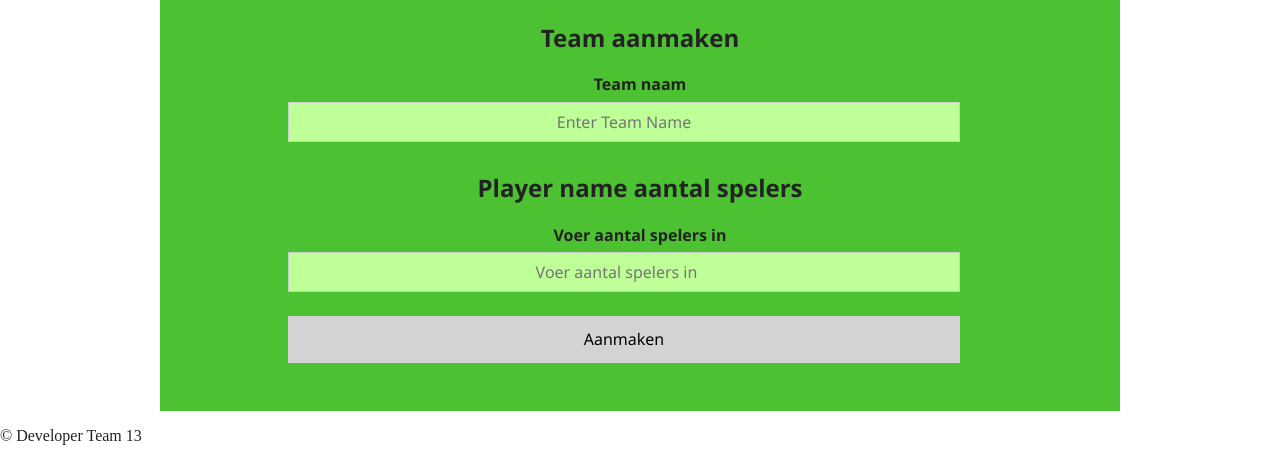
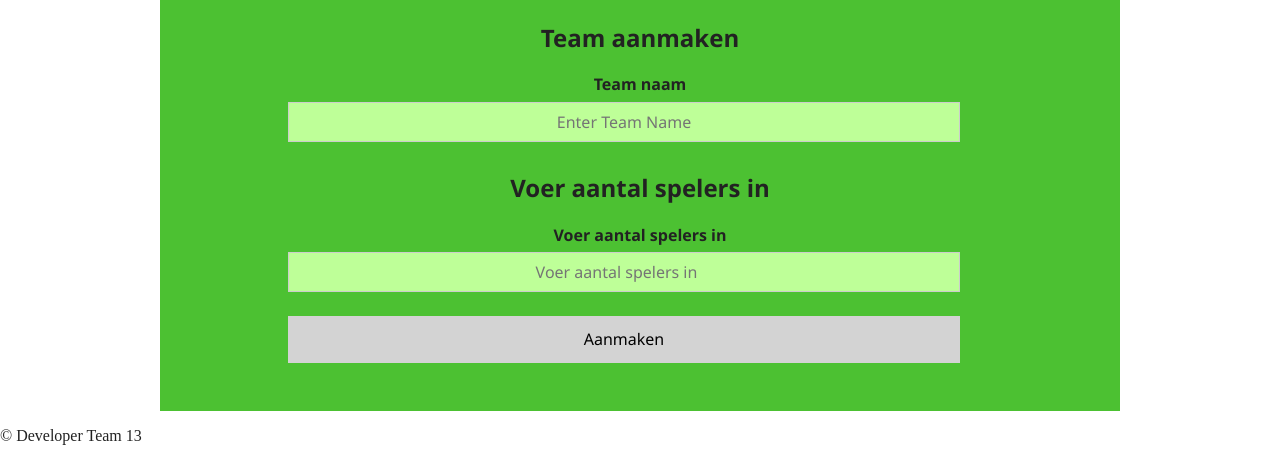
Before and after one commit to periode-3-project-fifa/PHP, a PHP site: page /PHP/teamplayer.php in a window 1280 px wide. Shown: the part 80-546 px from the top of the page. Run offline with PHP 8.4, Linux system fonts and the light colour scheme; some libraries are stand-ins or nearby versions.

Commit message:
titel gefixt

```diff
--- a/PHP/teamplayer.php
+++ b/PHP/teamplayer.php
@@ -32,7 +32,7 @@ require 'header.php';?>
                     <div class="container-2">
                         <label for="team"><b class="register-team">Team naam</b></label>
                         <input type="text" placeholder="Enter Team Name">
-                        <h2>Player name aantal spelers</h2>
+                        <h2>Voer aantal spelers in</h2>
                         <label for="player"><b class="register-player">Voer aantal spelers in</b></label>
                         <input type="number" placeholder="Voer aantal spelers in" min="6" max="15">
 
```
